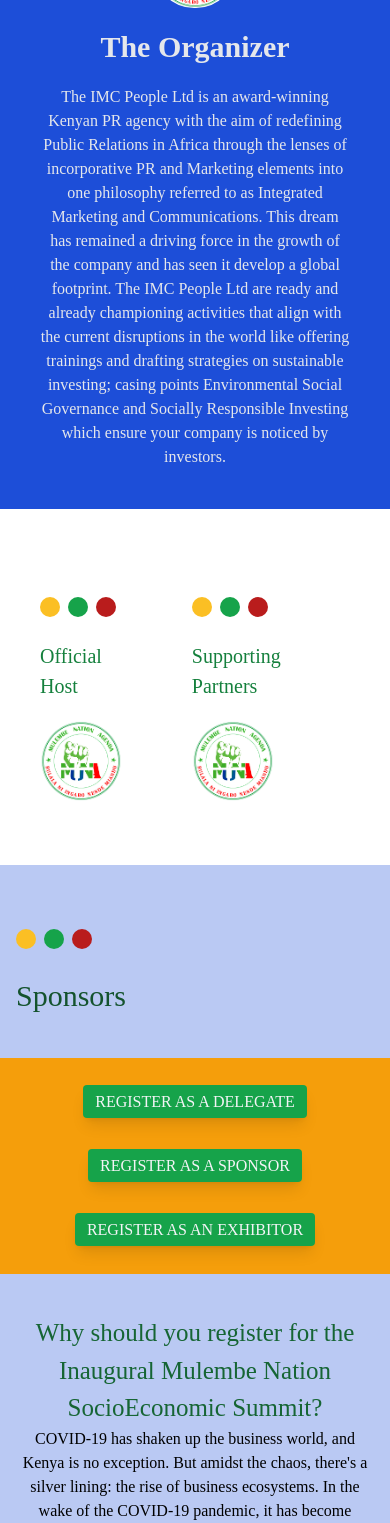
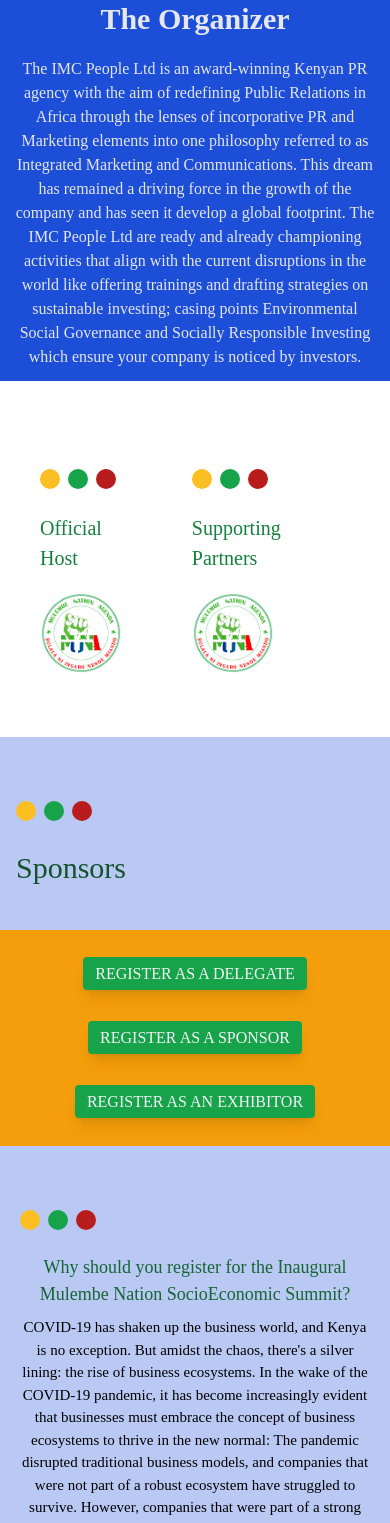
Before and after one commit to andrewfwamba/mnss, a React (Create React App) app: page / in a window 390 px wide. Shown: the part 5458-6981 px from the top of the page. Built offline with nearby package versions, Linux system fonts and the light colour scheme.

Commit message:
mobile updates

```diff
--- a/src/Pages/Home.js
+++ b/src/Pages/Home.js
@@ -258,7 +258,7 @@
       </div>
 
       {/* The organizer */}
-      <div id="orgs" className="bg-blue-700 p-10">
+      <div id="orgs" className="bg-blue-700 p-3 md:p-10">
         <div className="flex flex-col justify-center items-center">
           <img
             src={require("../assets/images/mulembeagenda.png")}
@@ -367,11 +367,16 @@
 
       {/* Why register for the summit */}
       <div className="py-10 px-5 md:px-24 bg-blue-700/30">
-        <p className="text-green-800 text-center text-[25px]">
+        <div className="flex my-6 space-x-2">
+          <p className="bg-amber-400 h-5 w-5 rounded-full"></p>
+          <p className="bg-green-600 h-5 w-5 rounded-full"></p>
+          <p className="bg-red-700 h-5 w-5 rounded-full"></p>
+        </div>
+        <p className="text-green-800 text-center text-[18px] font-medium md:font-light md:text-[25px] my-2">
           Why should you register for the Inaugural Mulembe Nation SocioEconomic
           Summit?
         </p>
-        <p className="text-center">
+        <p className="text-center text-[15px]">
           COVID-19 has shaken up the business world, and Kenya is no exception.
           But amidst the chaos, there's a silver lining: the rise of business
           ecosystems. In the wake of the COVID-19 pandemic, it has become
```
